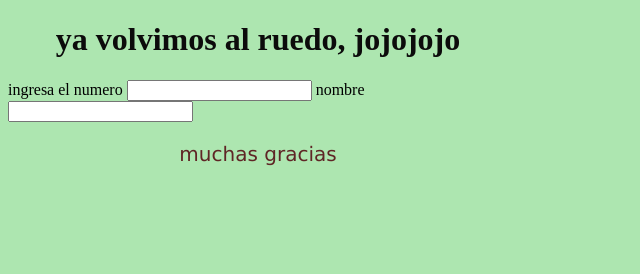
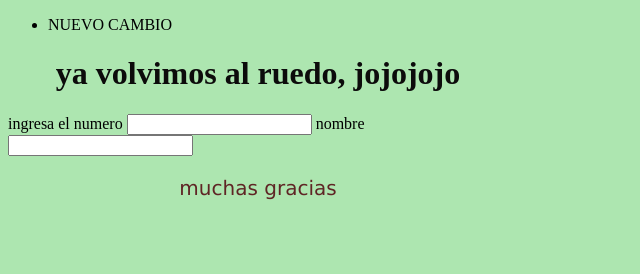
Before and after one commit to Jaime-U-Lopez/PrimeraWeb, a plain HTML site: page index.html in a window 1280 px wide. Shown: the whole page, without its empty margins (0-640 px from the left). Drawn offline with Linux system fonts and the light colour scheme.

Commit message:
SE INGRES UN NUEVO NAV

```diff
--- a/index.html
+++ b/index.html
@@ -12,6 +12,14 @@
 
     <head>
 
+        <nav>
+            <ul>
+                <li>NUEVO CAMBIO</li>
+
+            </ul>
+
+
+        </nav>
         <h1  id="dos">
             ya volvimos al ruedo, jojojojo
         </h1>
```
